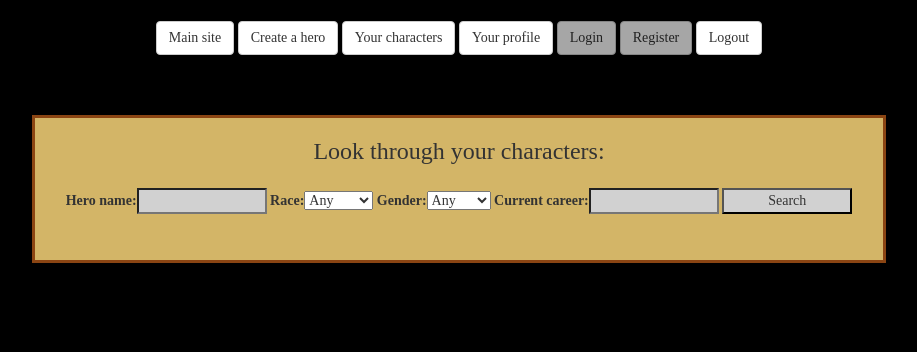
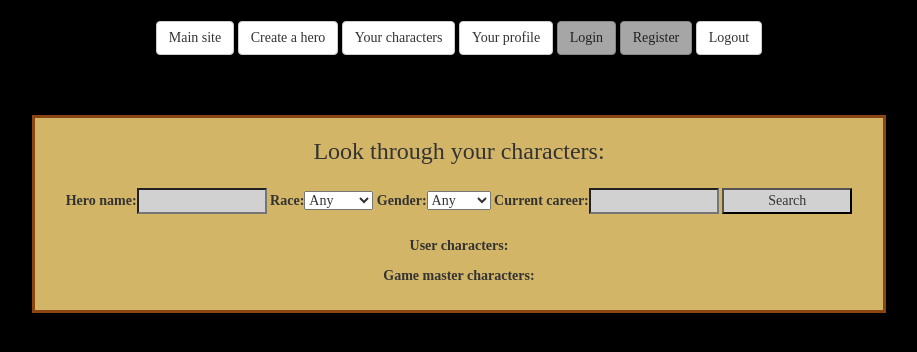
Before and after one commit to pkochanowicz/Warhammer_Hero_Creator, a Django app: page /warhammer/heroes/ in a window 1280 px wide; the page is wider, and only the part inside the window is pictured. Shown: the part 321-673 px from the top of that part, without its empty margins (181-1098 px from the left). Run offline with Django 3.2, Linux system fonts and the light colour scheme; the visitor is signed in with stand-in values (Sample User, id 1); data that the repository does not hold is empty; parts of the project's set-up code (start-up, migrations or seed data) failed here and were passed over; some libraries are stand-ins or nearby versions.

Commit message:
Game master can now give experience to characters he is leading

```diff
--- a/Rpg_Hero_Creator/urls.py
+++ b/Rpg_Hero_Creator/urls.py
@@ -17,18 +17,19 @@ from django.conf.urls import url
 from django.contrib import admin
 
 from warhammer.views import HeroCreationView, HeroView, UserLoginView, AddUserView, UserProfileView, UserLogoutView, HeroesSearchAndView, \
-    MainSiteView, HeroDeleteView
+    MainSiteView, HeroDeleteView, AssignExperienceView
 
 urlpatterns = [
     url(r'^admin/', admin.site.urls),
     url(r'^$', MainSiteView.as_view(), name="index"),
-    url(r'^warhammer/hero_creation/', HeroCreationView.as_view(), name='warhammer-hero-creation'),
+    url(r'^warhammer/hero-creation/', HeroCreationView.as_view(), name='warhammer-hero-creation'),
     url(r'^warhammer/hero/(?P<hero_id>(\d+))$', HeroView.as_view(), name="warhammer-hero-view"),
     url(r'^warhammer/heroes/', HeroesSearchAndView.as_view(), name='warhammer-heroes'),
     url(r'^warhammer/hero/delete/(?P<hero_id>(\d+))$', HeroDeleteView.as_view(), name='warhammer-hero-delete'),
+    url(r'^warhammer/assign-experience/', AssignExperienceView.as_view(), name='warhammer-assign-experience'),
 
-    url(r'^user_profile/(?P<user_id>(\d+))$', UserProfileView.as_view(), name='user-profile'),
-    url(r'^user_login/', UserLoginView.as_view(), name='user-login'),
-    url(r'^user_logout/', UserLogoutView.as_view(), name='user-logout'),
-    url(r'^add_user/', AddUserView.as_view(), name='add-user'),
+    url(r'^user-profile/(?P<user_id>(\d+))$', UserProfileView.as_view(), name='user-profile'),
+    url(r'^user-login/', UserLoginView.as_view(), name='user-login'),
+    url(r'^user-logout/', UserLogoutView.as_view(), name='user-logout'),
+    url(r'^add-user/', AddUserView.as_view(), name='add-user'),
 ]
--- a/static/css/warhammer.css
+++ b/static/css/warhammer.css
@@ -39,11 +39,6 @@ body {
 .character-profile-table table {
     width: 420px;
 }
-.hero-table table, th, td{
-    border: 1px solid black;
-    border-collapse: collapse;
-    text-align: center;
-}
 .character-profile-table input{
     width: 30px;
 }
@@ -74,6 +69,8 @@ body {
 .button-centered{
     margin: 0 auto;
 }
-.no-border-table table, td, th{
-    border: 0;
+.hero-table table, th, td{
+    border: 1px solid black;
+    border-collapse: collapse;
+    text-align: center;
 }
--- a/templates/base.html
+++ b/templates/base.html
@@ -16,13 +16,13 @@
         </div>
         <div class="menu-navigation centered col-xs-8 col-sm-8 col-md-8 col-lg-8 col-xs-offset-2 col-sm-offset-2 col-md-offset-2 col-lg-offset-2">
             <a href='/' class="btn btn-default" role="button">Main site</a>
-            <a href='/warhammer/hero_creation/' class="btn btn-default">Create a hero</a>
+            <a href='/warhammer/hero-creation/' class="btn btn-default">Create a hero</a>
             <a href='/warhammer/heroes/' class="btn btn-default">Your characters</a>
-            <a href='/user_profile/{{ user.id }}' class="btn btn-default"
+            <a href='/user-profile/{{ user.id }}' class="btn btn-default"
             {% if user.id == None %}disabled="disabled" {% endif %}>Your profile</a>
-            <a href='/user_login/' class="btn btn-default" {% if user.id != None %}disabled="disabled"{% endif %} >Login</a>
-            <a href='/add_user/' class="btn btn-default" {% if user.id != None %}disabled="disabled"{% endif %}>Register</a>
-            <a href='/user_logout/' class="btn btn-default"
+            <a href='/user-login/' class="btn btn-default" {% if user.id != None %}disabled="disabled"{% endif %} >Login</a>
+            <a href='/add-user/' class="btn btn-default" {% if user.id != None %}disabled="disabled"{% endif %}>Register</a>
+            <a href='/user-logout/' class="btn btn-default"
             {% if user.id == None %}disabled="disabled" {% endif %}>Logout</a>
         </div>
     </div>
--- a/templates/main_site.html
+++ b/templates/main_site.html
@@ -5,5 +5,4 @@
 {% endblock %}
 {% block content %}
     <h3>Welcome</h3><br>
-    <p class="centered">Login to create and look through your Warhammer characters.</p>
 {% endblock %}
--- a/templates/warhammer_hero.html
+++ b/templates/warhammer_hero.html
@@ -23,8 +23,9 @@
             <tr><th><label for="id_current_career">Current career:</label></th><td>{{ hero.current_career.capitalize }}</td></tr>
             <form action="" method="post">
                 {% csrf_token %}
-                <tr><th><label for="id_player">Player:</label></th><td><a href='/user_profile/{{ hero.user.id }}'>{{ hero.user.username }}</a></td></tr>
-                <tr><th><label for="id_game_master">Game master:</label></th><td><a href='/user_profile/{{ hero.game_master.id }}'>{{ hero.game_master.username }}</a></td></tr>
+                <tr><th><label for="id_player">Player:</label></th><td><a href='/user-profile/{{ hero.user.id }}'>{{ hero.user.username }}</a></td></tr>
+                <tr><th><label for="id_game_master">Game master:</label></th><td><a href='/user-profile/{{ hero.game_master.id }}'>{{ hero.game_master.username }}</a></td></tr>
+                <tr><th><label for="id_experience">Experience:</label></th><td>{{ hero.experience }}</td></tr>
             </form>
         </table>
     </div>
--- a/templates/warhammer_heroes.html
+++ b/templates/warhammer_heroes.html
@@ -11,11 +11,19 @@
         <input type="submit" value="Search">
     </form>
     <br>
+    <strong>User characters:</strong>
     <ul>
-    {% for hero in heroes%}
+    {% for hero in user_heroes%}
         <div class="align-left">
-        <li><a href='/warhammer/hero/{{ hero.id }}'>{{ hero.name }}</a> - {{ hero.race.capitalize }} {{ hero.current_career.capitalize }} -
-            <a href='/warhammer/hero/delete/{{ hero.id }}'>Delete</a></li>
+            <li><a href='/warhammer/hero/{{ hero.id }}'><strong>{{ hero.name }}</strong></a> - {{ hero.race.capitalize }} {{ hero.current_career.capitalize }}
+        </div>
+        {% endfor %}
+    </ul>
+    <strong>Game master characters:</strong>
+    <ul>
+    {% for hero in game_master_heroes%}
+        <div class="align-left">
+            <li><a href='/warhammer/hero/{{ hero.id }}'><strong>{{ hero.name }}</strong></a> - {{ hero.race.capitalize }} {{ hero.current_career.capitalize }}
         </div>
         {% endfor %}
     </ul>
--- a/warhammer/forms.py
+++ b/warhammer/forms.py
@@ -22,6 +22,11 @@ def	validate_height(value):
         raise ValidationError("Wrong height")
 
 
+def	validate_experience_assignment(value):
+    if value < 1 or value > 2000:
+        raise ValidationError("You have to assign a number between 1 and 2000")
+
+
 def	validate_positive(value):
     if value < 0:
         raise ValidationError("Must be a positive number")
@@ -37,7 +42,7 @@ def validate_if_user_exists(user_name):
 
 class HeroCreationCharacterForm(forms.Form):
     name = forms.CharField(label='Hero name', max_length=32)
-    game_master_name = forms.CharField(label='Game master user name',
+    game_master_name = forms.CharField(label="Game master user name (leave empty if you don't want to assign one)",
                                        validators=[validate_if_user_exists],
                                        required=False)
     race = forms.ChoiceField(choices=(("human", "Human"),
@@ -114,6 +119,16 @@ class HeroSearchForm(forms.Form):
     current_career = forms.CharField(label='Current career', max_length=32, required=False)
 
 
+class AssignExperienceForm(forms.Form):
+    hero = forms.ModelChoiceField(queryset=Hero.objects.filter(game_master=1))
+    experience = forms.IntegerField(label="How much experience would you like to assign?",
+                                    validators=[validate_experience_assignment])
+
+    def __init__(self, user, *args, **kwargs):
+        super(AssignExperienceForm, self).__init__(*args, **kwargs)
+        self.fields['hero'].queryset = Hero.objects.filter(game_master=user)
+
+
 class GameMasterEditForm(forms.Form):
     game_master_name = forms.CharField(label='New game master user name',
                                        validators=[validate_if_user_exists])
--- a/warhammer/models.py
+++ b/warhammer/models.py
@@ -43,6 +43,8 @@ def get_image_path(instance, filename):
 
 
 class Hero(models.Model):
+    def __str__(self):
+        return self.name
     name = models.CharField(max_length=32, blank=True, null=True)
     race = models.CharField(max_length=16, choices=RACES, default="Human")
     current_career = models.CharField(max_length=32, choices=CAREERS, default="Mercenary")
--- a/warhammer/views.py
+++ b/warhammer/views.py
@@ -1,15 +1,13 @@
-import urllib.request
-
 from django.contrib.auth.decorators import login_required
 from django.contrib.auth import authenticate, login, logout
 from django.contrib.auth.models import User
-from django.contrib.staticfiles.templatetags.staticfiles import static
 from django.shortcuts import render, redirect
 from django.utils.decorators import method_decorator
 from django.views.generic.base import View
 
 from warhammer.forms import HeroCreationCharacterForm, HeroCreationPersonalDetailsForm, \
-    HeroCreationCharacterProfileForm, UserLoginForm, AddUserForm, HeroSearchForm, GameMasterEditForm
+    HeroCreationCharacterProfileForm, UserLoginForm, AddUserForm, HeroSearchForm, GameMasterEditForm, \
+    AssignExperienceForm
 from warhammer.models import Hero
 
 
@@ -145,7 +143,9 @@ class HeroesSearchAndView(View):
     def get(self, request):
         form = HeroSearchForm
         user_heroes = Hero.objects.filter(user=request.user)
-        return render(request, "warhammer_heroes.html", {"heroes":user_heroes,
+        game_master_heroes = Hero.objects.filter(game_master=request.user)
+        return render(request, "warhammer_heroes.html", {"user_heroes": user_heroes,
+                                                         "game_master_heroes": game_master_heroes,
                                                          "form": form})
 
     @method_decorator(login_required)
@@ -158,9 +158,13 @@ class HeroesSearchAndView(View):
             current_career = form.cleaned_data['current_career']
             user_heroes = Hero.objects.filter(name__icontains=name, race__icontains=race,
                                               current_career__icontains=current_career, user=request.user)
+            game_master_heroes = Hero.objects.filter(name__icontains=name, race__icontains=race,
+                                                     current_career__icontains=current_career, game_master=request.user)
             if gender != "":
                 user_heroes = user_heroes.filter(gender=gender)
-            return render(request, "warhammer_heroes.html", {'heroes': user_heroes,
+                game_master_heroes = game_master_heroes.filter(gender=gender)
+            return render(request, "warhammer_heroes.html", {'user_heroes': user_heroes,
+                                                             'game_master_heroes': game_master_heroes,
                                                              "form": form})
 
 
@@ -182,12 +186,49 @@ class UserProfileView(View):
         current_user = request.user
         user_to_check = User.objects.get(id=user_id)
         user_heroes = Hero.objects.filter(user=user_to_check)
+        game_master_heroes = Hero.objects.filter(game_master=user_to_check)
         if current_user == user_to_check:
             return render(request, 'user_profile.html', {'user': user_to_check,
-                                                         'heroes': user_heroes})
+                                                         'user_heroes': user_heroes,
+                                                         'game_master_heroes': game_master_heroes})
         else:
             return render(request, 'user_profile.html', {'user': user_to_check,
-                                                         'heroes': user_heroes})
+                                                         'user_heroes': user_heroes,
+                                                         'game_master_heroes': game_master_heroes})
+
+
+class AssignExperienceView(View):
+    @method_decorator(login_required)
+    def get(self, request):
+        user = request.user
+        form = AssignExperienceForm(user)
+        game_master_heroes = Hero.objects.filter(game_master=request.user)
+        if not game_master_heroes:
+            message = "Sorry, currently you aren't a game master for any character."
+            return render(request, 'warhammer_assign_experience.html', {'message': message})
+        else:
+            return render(request, 'warhammer_assign_experience.html', {'form': form})
+
+    @method_decorator(login_required)
+    def post(self, request):
+        user = request.user
+        form = AssignExperienceForm(user, request.POST)
+
+        if form.is_valid():
+            hero_name = form.cleaned_data['hero']
+            experience = form.cleaned_data['experience']
+            game_master_heroes = Hero.objects.filter(game_master=request.user)
+            message = str(experience) + " experience assigned to " + str(hero_name)
+            hero = Hero.objects.get(name=hero_name)
+            hero.experience += experience
+            hero.save()
+            return render(request, 'warhammer_assign_experience.html', {'form': form,
+                                                                        'message': message})
+        else:
+            form = AssignExperienceForm(user)
+            message = "You have to assign a number between 1 and 2000."
+            return render(request, 'warhammer_assign_experience.html', {'form': form,
+                                                                        'message': message})
 
 
 class UserLoginView(View):
@@ -209,7 +250,7 @@ class UserLoginView(View):
             user = authenticate(username=username, password=password)
             if user is not None:
                 login(request, user)
-                return redirect('/warhammer/hero_creation/')
+                return redirect('/warhammer/hero-creation/')
             else:
                 return render(request, 'user_login.html', {'form': form,
                                                            'message': 'Wrong login or password'})
```
Also changed, not shown: templates/user_profile.html (+12 -3 lines), templates/warhammer_assign_experience.html (added, +16 -0 lines).
